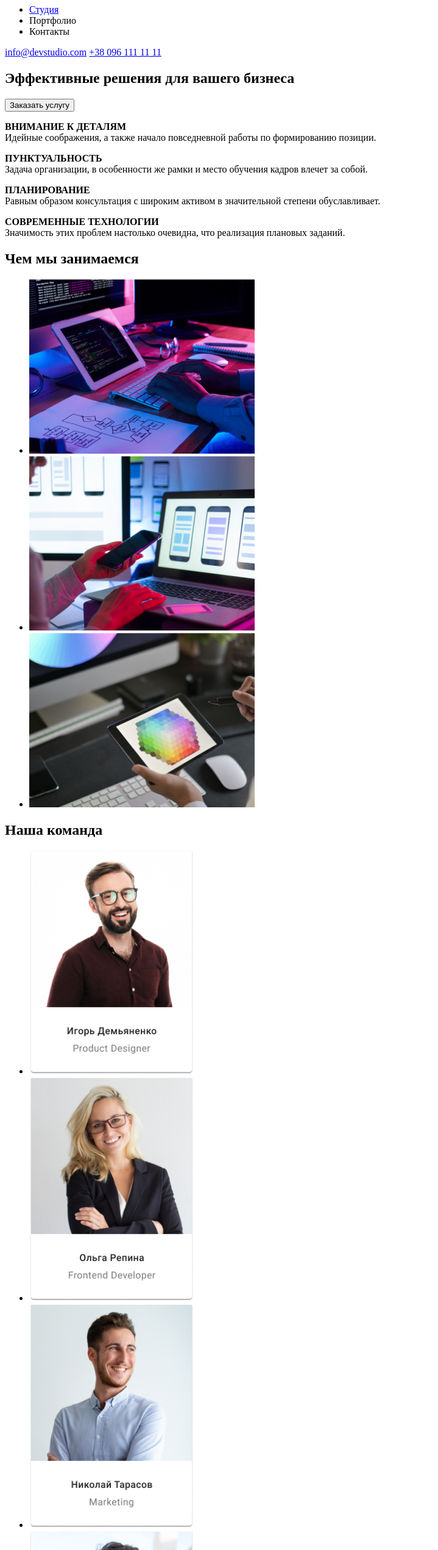
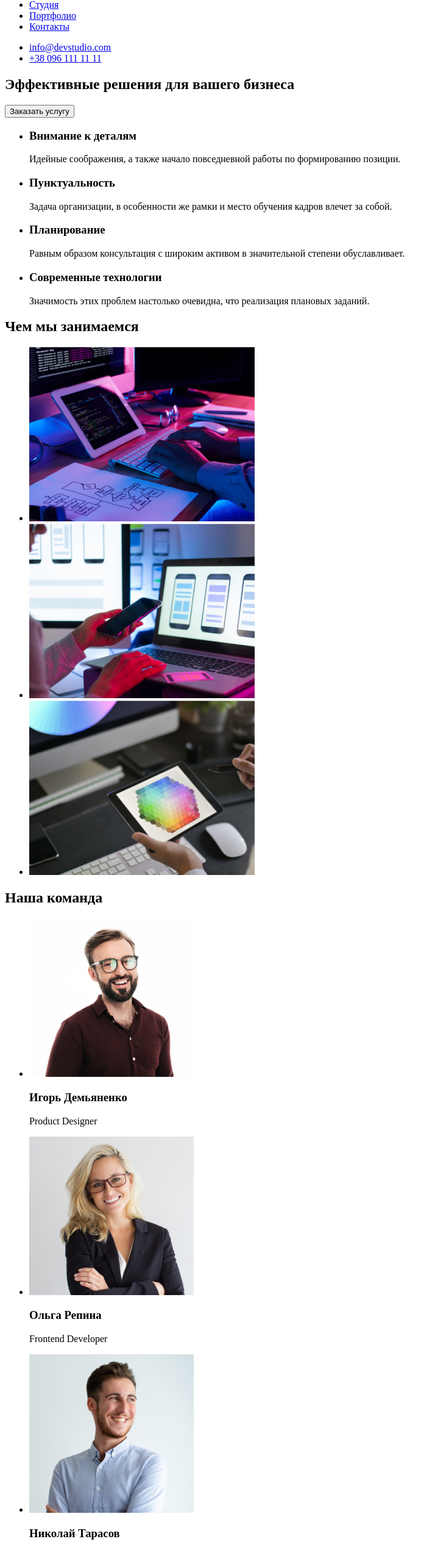
Before and after one commit to Anastasiya-Shytikova/goit-markup-hw-01, a plain HTML site: page index.html in a window 1280 px wide. Shown: the part 43-2585 px from the top of the page at 61% size, without its empty margins (0-719 px from the left). Drawn offline with Linux system fonts and the light colour scheme.

Commit message:
made improvements (replacement of pictures)

```diff
--- a/index.html
+++ b/index.html
@@ -9,20 +9,23 @@
   <body>
     <!--шапка сайта-->
     <header>
-      <a href="">
-        <img src="./img/logo.svg" alt="логотип сайта" />
+      <a href="">WebStudio
       </a>
       <nav>
         <ul>
           <li><a href="#"> Студия </a></li>
-          <li>Портфолио</li>
-          <li>Контакты</li>
+          <li><a href="#"> Портфолио </a></li>
+          <li><a href="#"> Контакты </a></li>
         </ul>
       </nav>
-      <div>
-        <a href="mailto:info@devstudio.com">info@devstudio.com</a>
-        <a href="tel:+380961111111">+38 096 111 11 11</a>
-      </div>
+      <ul>
+        <li>
+          <a href="mailto:info@devstudio.com">info@devstudio.com</a>
+        </li>
+        <li>
+          <a href="tel:+380961111111">+38 096 111 11 11</a>
+        </li>
+      </ul>
     </header>
     <!-- содание сайта-->
     <main>
@@ -33,28 +36,25 @@
       </section>
       <!--о нас секция-->
       <section>
-        <p>
-          <strong>ВНИМАНИЕ К ДЕТАЛЯМ</strong><br />
-          Идейные соображения, а также начало повседневной работы по
-          формированию позиции.
-        </p>
-        <p>
-          <strong>ПУНКТУАЛЬНОСТЬ</strong><br />
-          Задача организации, в особенности же рамки и место обучения кадров
-          влечет за собой.
-        </p>
-        <p>
-          <strong>ПЛАНИРОВАНИЕ</strong><br />
-          Равным образом консультация с широким активом в значительной степени
-          обуславливает.
-        </p>
-        <p>
-          <strong>СОВРЕМЕННЫЕ ТЕХНОЛОГИИ</strong><br />
-          Значимость этих проблем настолько очевидна, что реализация плановых
-          заданий.
-        </p>
+        <ul>
+          <li>
+              <h3>Внимание к деталям </h3>
+              <p>Идейные соображения, а также начало повседневной работы по формированию позиции.</p>
+          </li>
+          <li>
+              <h3>Пунктуальность </h3>
+              <p>Задача организации, в особенности же рамки и место обучения кадров влечет за собой.</p>
+          </li>
+          <li>
+              <h3> Планирование </h3>
+              <p>Равным образом консультация с широким активом в значительной степени обуславливает.</p>
+          </li>
+          <li>
+              <h3>Современные технологии</h3>
+              <p>Значимость этих проблем настолько очевидна, что реализация плановых заданий.</p>
+          </li>
+      </ul>
       </section>
-
       <!--Чем мы занимаемся-->
       <section>
         <h2>Чем мы занимаемся</h2>
@@ -91,51 +91,56 @@
         <ul>
           <li>
             <img
-              src="./img/team_card_1.jpg"
+              src="./img/img.jpg"
               alt="Игорь Демьяненко"
               width="270"
-              height="368"
+              height="260"
             />
+            <h3>Игорь Демьяненко</h3>
+            <p>Product Designer</p>
           </li>
           <li>
             <img
-              src="./img/team_card_2.jpg"
+              src="./img/img (1).jpg"
               alt="Ольга Репина"
               width="270"
-              height="368"
+              height="260"
             />
+            <h3>Ольга Репина</h3>
+            <p>Frontend Developer</p>
           </li>
           <li>
             <img
-              src="./img/team_card_3.jpg"
+              src="./img/img (2).jpg"
               alt="Николай Тарасов"
               width="270"
-              height="368"
+              height="260"
             />
+            <h3>Николай Тарасов</h3>
+            <p>Marketing</p>
           </li>
           <li>
             <img
-              src="./img/team_card_4.jpg"
+              src="./img/img (3).jpg"
               alt="Михаил Ермаков"
               width="270"
-              height="368"
+              height="260"
             />
+            <h3>Михаил Ермаков</h3>
+            <p>UI Designer</p>
           </li>
         </ul>
       </section>
     </main>
+    <!--Контактные данные-->
     <footer>
-      <!--Контактные данные-->
-      <section>
-        <a href="">
-          <img src="./img/logo.svg" alt="логотип сайта" />
-        </a>
+          <a href="">WebStudio
+          </a>
         <address>
-          г. Киев, пр-т Леси Украинки, 26 <br />
-          <a href="mailto:info@example.com">info@example.com</a><br />
+          г. Киев, пр-т Леси Украинки, 26
+          <a href="mailto:info@example.com">info@example.com</a>
           <a href="tel:+380991111111">+38 099 111 11 11</a>
         </address>
-      </section>
     </footer>
   </body>
 </html>
```
Also changed, not shown: img/img (1).jpg (added), img/img (2).jpg (added), img/img (3).jpg (added), img/img.jpg (added), img/logo.png (deleted), img/logo.svg (deleted), img/team_card_1.jpg (deleted), img/team_card_2.jpg (deleted), img/team_card_3.jpg (deleted), img/team_card_4.jpg (deleted).
